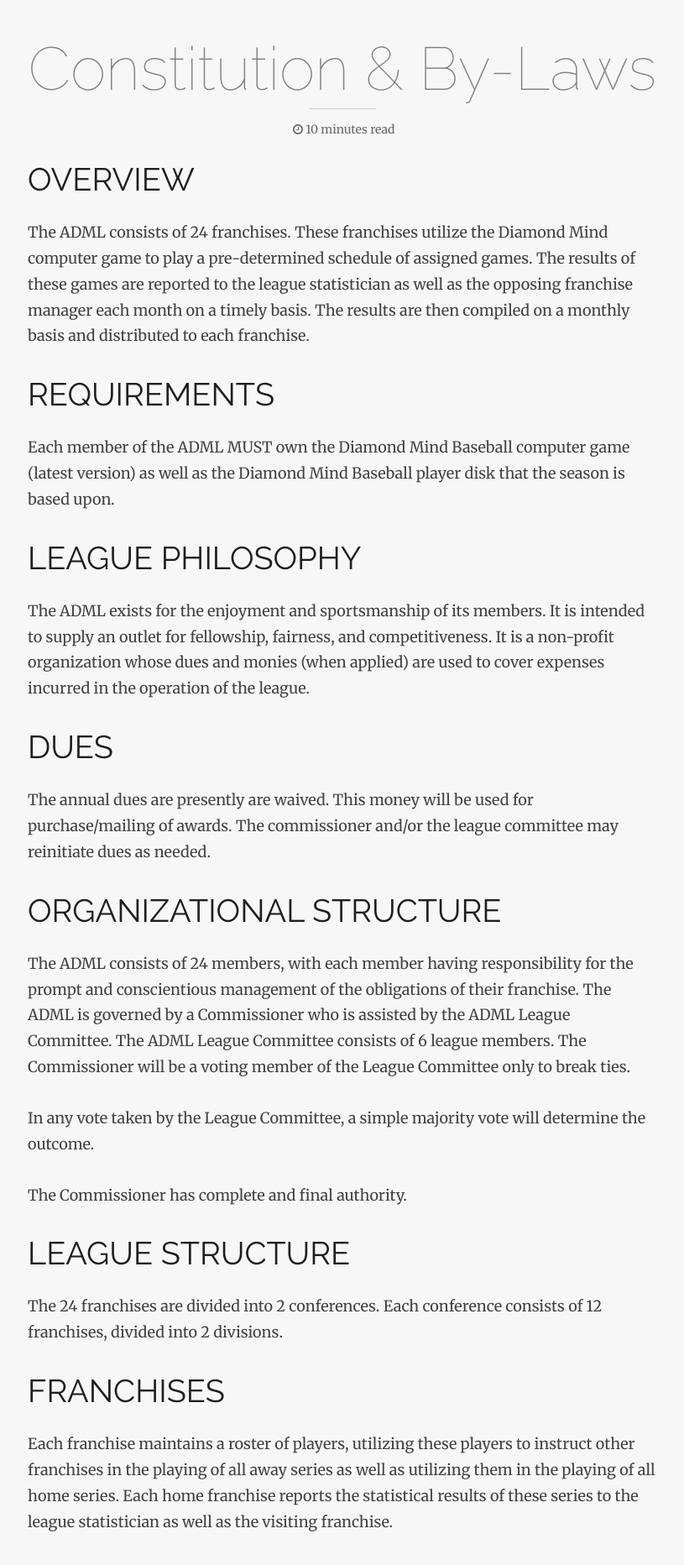
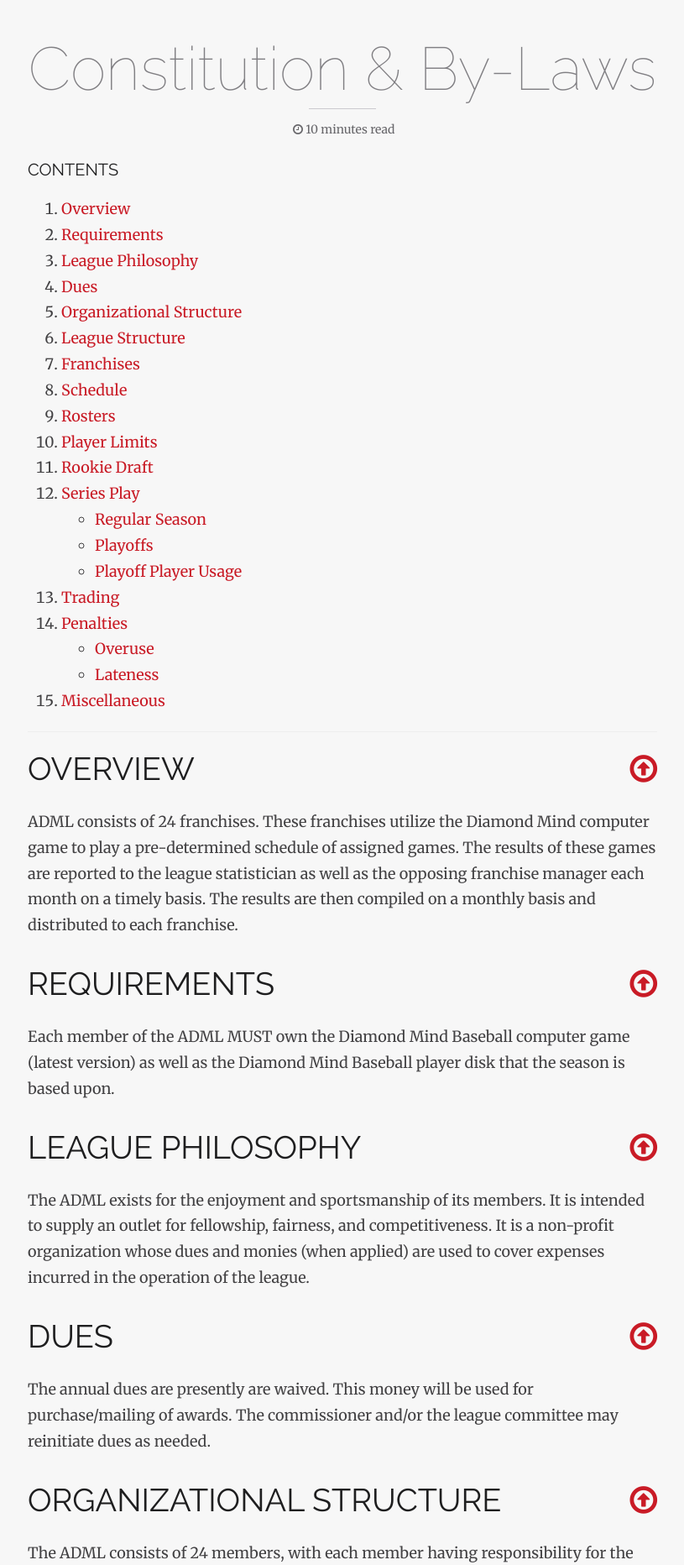
Before and after one commit to ADML1/adml1.github.io, a Jekyll site: the page built from constitution.md, in a window 1280 px wide. Shown: the part 542-2406 px from the top of the page at 84% size, without its empty margins (232-1047 px from the left). Built offline with Jekyll 4.4.1, drawn with Linux system fonts in a browser that asks for light colours; nearby versions of some CDN libraries; some of the changed text lies outside the part shown.

Commit message:
Update Constitution to add overuse penalties and normal usage recommendations.

```diff
--- a/assets/css/style.css
+++ b/assets/css/style.css
@@ -4054,8 +4054,18 @@
 }
 
 /*Table of Contents*/
-.toc {
-  text-align:right;
+h1.toc {
+  float: right;
+  display: inline-block;
+  margin: 0;
+}
+
+.toc-header h1 {
+  display: inline;
+}
+
+.toc-header {
+  margin-bottom: 24px;
 }
 
 /*      Responsive      */
--- a/constitution.md
+++ b/constitution.md
@@ -5,23 +5,63 @@
 tags: [constitution, by-laws, rules]
 imagefeature: robinson.jpg
 ---
-#OVERVIEW
+<h3 id="contents">Contents</h3>
 
-The ADML consists of 24 franchises. These franchises utilize the Diamond Mind computer game to play a pre-determined schedule of assigned games. The results of these games are reported to the league statistician as well as the opposing franchise manager each month on a timely basis. The results are then compiled on a monthly basis and distributed to each franchise.
+1. [Overview](#overview)
+2. [Requirements](#requirements)
+3. [League Philosophy](#league-philosophy)
+4. [Dues](#dues)
+5. [Organizational Structure](#organizational-structure)
+6. [League Structure](#league-structure)
+7. [Franchises](#franchises)
+8. [Schedule](#schedule)
+9. [Rosters](#rosters)
+10. [Player Limits](#player-limits)
+11. [Rookie Draft](#rookie-draft)
+12. [Series Play](#series-play)
+- [Regular Season](#regular-season)
+- [Playoffs](#playoffs)
+- [Playoff Player Usage](#playoff-player-usage)
+13. [Trading](#trading)
+14. [Penalties](#penalties)
+- [Overuse](#overuse)
+- [Lateness](#lateness)
+15. [Miscellaneous](#miscellaneous)
 
-#REQUIREMENTS
+<hr>
+
+<div class="toc-header">
+    <h1 class="toc-header" id="overview">OVERVIEW</h1>
+    <h1 class="toc"><a href="#contents"><i class="icon-upload"></i></a></h1>
+</div>
+
+ADML consists of 24 franchises. These franchises utilize the Diamond Mind computer game to play a pre-determined schedule of assigned games. The results of these games are reported to the league statistician as well as the opposing franchise manager each month on a timely basis. The results are then compiled on a monthly basis and distributed to each franchise.
+
+<div class="toc-header">
+    <h1 id="requirements">REQUIREMENTS</h1>
+    <h1 class="toc"><a href="#contents"><i class="icon-upload"></i></a></h1>
+</div>
 
 Each member of the ADML MUST own the Diamond Mind Baseball computer game (latest version) as well as the Diamond Mind Baseball player disk that the season is based upon.
 
-#LEAGUE PHILOSOPHY
+<div class="toc-header">
+    <h1 id="league-philosophy">LEAGUE PHILOSOPHY</h1>
+    <h1 class="toc"><a href="#contents"><i class="icon-upload"></i></a></h1>
+</div>
 
 The ADML exists for the enjoyment and sportsmanship of its members. It is intended to supply an outlet for fellowship, fairness, and competitiveness. It is a non-profit organization whose dues and monies (when applied) are used to cover expenses incurred in the operation of the league.
 
-#DUES
+<div class="toc-header">
+    <h1 id="dues">DUES</h1>
+    <h1 class="toc"><a href="#contents"><i class="icon-upload"></i></a></h1>
+</div>
 
 The annual dues are presently are waived. This money will be used for purchase/mailing of awards. The commissioner and/or the league committee may reinitiate dues as needed.
 
-#ORGANIZATIONAL STRUCTURE
+<div class="toc-header">
+    <h1 id="organizational-structure">ORGANIZATIONAL STRUCTURE</h1>
+    <h1 class="toc"><a href="#contents"><i class="icon-upload"></i></a></h1>
+</div>
 
 The ADML consists of 24 members, with each member having responsibility for the prompt and conscientious management of the obligations of their franchise. The ADML is governed by a Commissioner who is assisted by the ADML League  Committee. The ADML League Committee consists of 6 league members.  The Commissioner will be a voting member of the League Committee only to break ties.
 
@@ -29,15 +69,24 @@
 
 The Commissioner has complete and final authority.
 
-#LEAGUE STRUCTURE
+<div class="toc-header">
+    <h1 id="league-structure">LEAGUE STRUCTURE</h1>
+    <h1 class="toc"><a href="#contents"><i class="icon-upload"></i></a></h1>
+</div>
 
 The 24 franchises are divided into 2 conferences. Each conference consists of 12 franchises, divided into 2 divisions.
 
-#FRANCHISES
+<div class="toc-header">
+    <h1 id="franchises">FRANCHISES</h1>
+    <h1 class="toc"><a href="#contents"><i class="icon-upload"></i></a></h1>
+</div>
 
 Each franchise maintains a roster of players, utilizing these players to instruct other franchises in the playing of all away series as well as utilizing them in the playing of all home series. Each home franchise reports the statistical results of these series to the league statistician as well as the visiting franchise.
 
-#SCHEDULE
+<div class="toc-header">
+    <h1 id="schedule">SCHEDULE</h1>
+    <h1 class="toc"><a href="#contents"><i class="icon-upload"></i></a></h1>
+</div>
 
 Regular season play will begin April 1st and end September 20. Each team will play 158 games.
 
@@ -45,9 +94,12 @@
 
 All home games must be played and reported to both the statistician and all visiting managers by the 20th of each month.
 
-#ROSTERS
+<div class="toc-header">
+    <h1 id="rosters">ROSTERS</h1>
+    <h1 class="toc"><a href="#contents"><i class="icon-upload"></i></a></h1>
+</div>
 
-Team rosters will have 35 players. No more than 3 players on a team's roster may be unrated by DMB. Teams rosters must have sufficient batting and pitching resources to cover the 158 game schedule. Sufficient resources would be 158 starts, approximately 700 plate appearances per position, and approximately 300 relief appearances.
+Team rosters will have 35 players. No more than 3 players on a team's roster may be unrated by DMB. Teams rosters must have sufficient batting and pitching resources to cover the 158 game schedule. Sufficient resources would be 158 starts, approximately 700 plate appearances per position, and enough relievers to cover 2,200 batters faced.
 
 Of the players on a team's roster, 27 are designated as active for each series. The 27 players designated as active may differ from series to series.During September only, all players on a team's roster (except for unrated players) may be designated as active.
 
@@ -57,17 +109,25 @@
 
 For one week (March 16-22), each team may make one drop-add move. They may drop one player from their roster, and add one player from the  available player pool. This will be on a first come, first served basis. If for any reason a team does not have 35 players on their rosters as of March 16th, the Commissioner will randomly assign a DMB free agent player to complete the roster.
 
-#PLAYER LIMITS
+<div class="toc-header">
+    <h1 id="player-limits">PLAYER LIMITS</h1>
+    <h1 class="toc"><a href="#contents"><i class="icon-upload"></i></a></h1>
+</div>
 
-The DMB game will be used to manage maximum batting limits. Batters will be adjusted by the game to the value of replacement players after they have reached 110% of overall plate appearances, OR 166% on splits. Please see the in game help menu for more detail.
+The DMB game will be used to manage maximum batting limits. Batters will be adjusted by the game to the value of replacement players after they have reached 100% of overall plate appearances, OR 166% on splits. Please see the in game help menu for more detail.
 
 The number of ADML starts will be limited to their actual number of MLB starts times 1.1 up to a maximum of 34 starts. Players with more than 34 actual MLB starts will be limited to their actual number of MLB starts.
 
 Relief pitchers and Starter/Relief pitchers will be limited to 110% of their batters faced.
 
+At the conclusion of the regular season any player who is over 110% of PA or BF (starting pitchers will use GS as a measure), is considered fatigued and ineligible to participate in the playoffs. If a manager has too many ineligible players to field a team, that team will forfeit its games.
+
 All batters with at least 200 actual AB's must accumulate at least 50% of their actual PA total as ADML plate appearances or they will be released from their team and made available in the next rookie draft. The % meter in the game will be used.
 
-#ROOKIE DRAFT
+<div class="toc-header">
+    <h1 id="rookie-draft">ROOKIE DRAFT</h1>
+    <h1 class="toc"><a href="#contents"><i class="icon-upload"></i></a></h1>
+</div>
 
 - The Rookie Draft will be conducted via email.
 - Any player rated by Diamond Mind Baseball who is not already on an ADML roster is eligible to be selected in the ADML Rookie Draft.
@@ -76,9 +136,12 @@
 - In the case where there is a tie in W-L records we will alternate the teams in subsequent rounds with identical records.
 - All ties are broken by, in order, worse home W-L record, head to head play (if applicable), or coin flip.
 
-#SERIES PLAY
+<div class="toc-header">
+    <h1 id="series-play">SERIES PLAY</h1>
+    <h1 class="toc"><a href="#contents"><i class="icon-upload"></i></a></h1>
+</div>
 
-##Regular Season:
+<h2 id="regular-season">Regular Season:</h2>
 
 - Each month's games MUST be played in an ADML directory with no prior stats.
 - The DH is used for all league games.
@@ -93,7 +156,7 @@
 - Results consist of game boxscores, game scoresheets, visiting team batting and pitching series stats, and visiting team series export statistics files (_____.EXP)
 - Monthly stats MUST reach the Commissioner or his designee by the 20th of each month.
 
-##Playoffs
+<h2 id="playoffs">Playoffs:</h2>
 
 At the conclusion of the regular season, the commissioner will announce the playoff matchups for the first round and send out a playoff database. The participants will then have 14 days to complete their series. If at that time the series is not complete, the commissioner or a designee will finish it. The commissioner or designee will use manager profiles from the participants if provided. If none are provided then the commissioner shall generate profiles. The same will hold true of the second round and the World Series - 14 days for each series from the time the database is sent to the participants.
 
@@ -123,7 +186,7 @@
 
 If a playoff series is played face to face, only one file needs to be sent to the commissioner and statistician.
 
-##PLAYOFF PLAYER USAGE:
+<h2 id="playoff-player-usage">PLAYOFF PLAYER USAGE:</h2>
 
 ###Batters:
 
@@ -159,29 +222,38 @@
 
 *A starting pitcher must have at least 2 games rest between starts.*
 
-##TRADING
+<div class="toc-header">
+    <h1 id="trading">TRADING</h1>
+    <h1 class="toc"><a href="#contents"><i class="icon-upload"></i></a></h1>
+</div>
 
 The trading period is from November 1st through March 15th.  Both managers must report all trades to the Commissioner. Only draft choices for the NEXT season may be traded. All trades are subject to the approval of the Commissioner and/or League Committee.
 
-##PENALTIES
+<div class="toc-header">
+    <h1 id="penalties">PENALTIES</h1>
+    <h1 class="toc"><a href="#contents"><i class="icon-upload"></i></a></h1>
+</div>
 
-###Overuse:
+<h2 id="overuse">Overuse:</h2>
 
-At the conclusion of the regular season any player who is over 110% of pa or bf (starting pitchers will use GS as a measure), is considered fatigued and ineligible to participate in the playoffs. If a manager has too many ineligible players to field a team, that team will forfeit its games.
+At the conclusion of the regular season any player who is over 110% of PA or BF (starting pitchers will use GS as a measure), is considered fatigued and ineligible to participate in the playoffs. If a manager has too many ineligible players to field a team, that team will forfeit its games.
 
 Overuse of players will be dealt with on a case by case basis by the Commissioner and/or League Committee.
 
-###Lateness:
+<h2 id="lateness">Lateness:</h2>
 
 Since late stat files affect the entire league, consistently late stat files to the commissioner will be penalized harshly.
 
 Late profiles/series results to visiting managers: These will be dealt with on an individual basis by the Commissioner and/or League Committee.
 
-###Penalty note:
+##Penalty Note:
 
 All penalties for a team will be null and void if that manager quits or is dropped from the league.
 
-##MISCELLANEOUS
+<div class="toc-header">
+    <h1 id="miscellaneous">MISCELLANEOUS</h1>
+    <h1 class="toc"><a href="#contents"><i class="icon-upload"></i></a></h1>
+</div>
 
 Era setting for each season, AL or NL, will be determined by coin flip.
 
```
Also changed, not shown: draft.md (+7 -7 lines).
